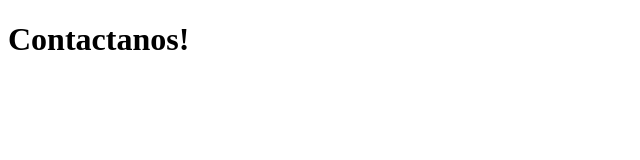
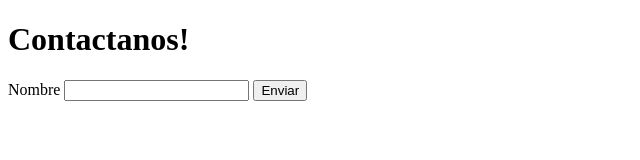
Before and after one commit to LauraMFl/Proyecto-de-p-gina-web, a plain HTML site: page Contacto.html in a window 1280 px wide. Shown: the whole page, without its empty margins (0-640 px from the left). Drawn offline with Linux system fonts and the light colour scheme.

Commit message:
Actualizacion de temario Formulario

```diff
--- a/Contacto.html
+++ b/Contacto.html
@@ -7,5 +7,11 @@
 </head>
 <body>
     <h1>Contactanos!</h1>
+
+    <form>
+        Nombre <input type="text" id="nombre" name="nombre" />
+        <button id="enviar" name="enviar">Enviar</button>
+    </form>
+
 </body>
 </html>
```
Also changed, not shown: Index.html (+6 -1 lines).
